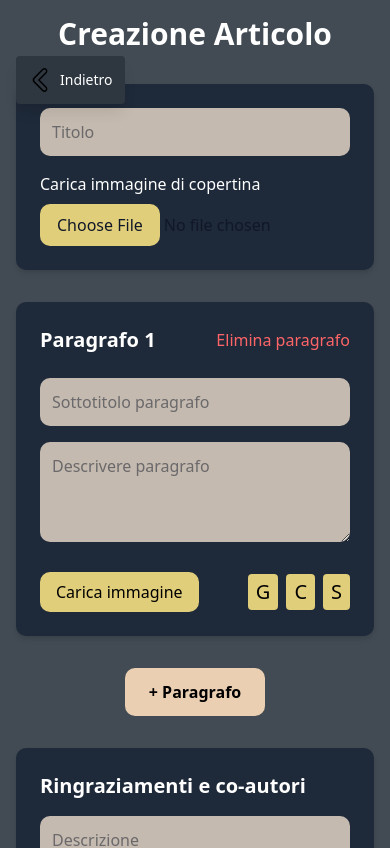
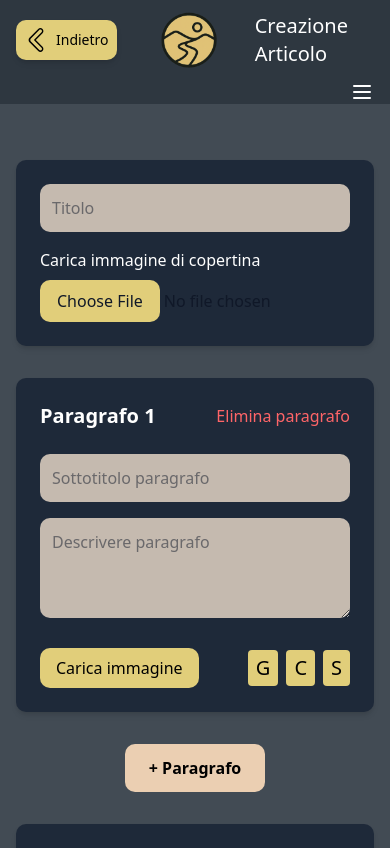
Before and after one commit to Pituzzu/Atrazzera, a React (Vite) app: page /post in a window 390 px wide. Shown: the top 848 px of the page. Built offline with nearby package versions, Linux system fonts and the light colour scheme.

Commit message:
navbar aggiornata

```diff
--- a/src/components/Navbar.jsx
+++ b/src/components/Navbar.jsx
@@ -1,48 +1,140 @@
-import { useState, useEffect } from 'react';
-import { Link } from 'react-router-dom';
+import { useState, useEffect } from "react";
+import { Link, useLocation } from "react-router-dom";
 
 function Navbar() {
   const [scrolled, setScrolled] = useState(false);
+  const location = useLocation();
+  const isHome = location.pathname === "/";
+  const isAdmin = location.pathname === "/admin";
 
   useEffect(() => {
     const handleScroll = () => {
-      if (window.scrollY > 100) {
-        setScrolled(true);
-      } else {
-        setScrolled(false);
-      }
+      setScrolled(window.scrollY > 100);
     };
-    window.addEventListener('scroll', handleScroll);
-    return () => window.removeEventListener('scroll', handleScroll);
+    window.addEventListener("scroll", handleScroll);
+    return () => window.removeEventListener("scroll", handleScroll);
   }, []);
 
+  let dynamicTitle = "";
+  if (location.pathname === "/articolo") {
+    dynamicTitle = "Titolo Articolo";
+  } else if (location.pathname === "/categoria") {
+    dynamicTitle = "Nome Categoria";
+  } else if (location.pathname === "/post") {
+    dynamicTitle = "Creazione Articolo";
+  }
+  // Per admin non mettiamo niente
+
   return (
-    <nav className={`fixed top-0 left-0 w-full z-50 transition-colors duration-300 ${scrolled ? "bg-white/10 backdrop-blur-md" : "bg-[#2e3740]"}`}>
+    <nav
+      className={`fixed top-0 left-0 w-full z-50 transition-colors duration-300 ${
+        scrolled ? "bg-white/10 backdrop-blur-md" : "bg-[#2e3740]"
+      }`}
+    >
       <div className="max-w-7xl mx-auto px-4 sm:px-6 lg:px-8">
-        <div className="flex justify-between items-center h-20">
-          {/* Logo */}
-          <div className="flex-shrink-0">
-            <Link to="/">
-              <img src="/Group 14.svg" alt="Logo aTrazzera" className="h-12" />
-            </Link>
+        {!isHome ? (
+          // Layout per pagine diverse dalla homepage: pulsante "Indietro" in card, logo centrato e titolo dinamico a destra (tranne in admin)
+          <div className="flex items-center justify-between h-20">
+            <div className="flex items-center w-full">
+              {/* Sezione sinistra: Pulsante "Indietro" in card */}
+              <div className="w-1/3 flex justify-start">
+                <Link
+                  to="/"
+                  className="inline-flex items-center bg-[#E1CE7A] p-2 rounded-lg shadow-md hover:bg-[#EBCFB2] transition"
+                >
+                  <img
+                    src="/BackArrow.svg"
+                    alt="Indietro"
+                    className="w-6 h-6"
+                  />
+                  <span className="text-black font-medium text-sm ml-2">
+                    Indietro
+                  </span>
+                </Link>
+              </div>
+              {/* Sezione centrale: Logo e titolo centrati e leggermente ingranditi */}
+              <div className="w-1/3 flex justify-center">
+                <Link to="/" className="flex items-center space-x-3">
+                  <img
+                    src="/logo.png"
+                    alt="Logo aTrazzera"
+                    className="h-20 w-auto"
+                  />
+                  <span className="text-white font-semibold text-xl hidden sm:block">
+                    'A trazzera
+                  </span>
+                </Link>
+              </div>
+              {/* Sezione destra: Titolo dinamico (vuoto in admin) */}
+              <div className="w-1/3 flex justify-end">
+                {!isAdmin && (
+                  <span className="text-white font-medium text-xl">
+                    {dynamicTitle}
+                  </span>
+                )}
+              </div>
+            </div>
           </div>
+        ) : (
+          // Layout per homepage: logo e titolo allineati a sinistra, logo ancora più grande, e menu a destra
+          <div className="flex items-center justify-between h-20">
+            <div className="flex items-center justify-start">
+              <Link to="/" className="flex items-center space-x-3">
+                <img
+                  src="/logo.png"
+                  alt="Logo aTrazzera"
+                  className="h-24 w-auto"
+                />
+                <span className="text-white font-semibold text-lg hidden sm:block">
+                  'A trazzera
+                </span>
+              </Link>
+            </div>
+            <div className="flex items-center">
+              <div className="hidden md:flex space-x-8 text-white font-medium text-sm">
+                <Link
+                  to="/chi-siamo"
+                  className="hover:text-yellow-300 transition"
+                >
+                  Chi Siamo
+                </Link>
+                <Link
+                  to="/valguarnera"
+                  className="hover:text-yellow-300 transition"
+                >
+                  Valguarnera
+                </Link>
+                <Link
+                  to="/sicilia"
+                  className="hover:text-yellow-300 transition"
+                >
+                  Sicilia
+                </Link>
+                <Link to="/eventi" className="hover:text-yellow-300 transition">
+                  Eventi
+                </Link>
+              </div>
+            </div>
+          </div>
+        )}
 
-          {/* Menu Desktop */}
-          <div className="hidden md:flex space-x-8 text-white font-medium text-sm">
-            <Link to="/chi-siamo" className="hover:text-yellow-300 transition">Chi Siamo</Link>
-            <Link to="/valguarnera" className="hover:text-yellow-300 transition">Valguarnera</Link>
-            <Link to="/sicilia" className="hover:text-yellow-300 transition">Sicilia</Link>
-            <Link to="/eventi" className="hover:text-yellow-300 transition">Eventi</Link>
-          </div>
-
-          {/* Hamburger Mobile */}
-          <div className="md:hidden">
-            <button className="text-white focus:outline-none">
-              <svg className="w-6 h-6" fill="none" stroke="currentColor" strokeWidth="2" viewBox="0 0 24 24">
-                <path strokeLinecap="round" strokeLinejoin="round" d="M4 6h16M4 12h16M4 18h16" />
-              </svg>
-            </button>
-          </div>
+        {/* Hamburger Mobile (visibile su tutte le pagine) */}
+        <div className="md:hidden flex items-center justify-end">
+          <button className="text-white focus:outline-none">
+            <svg
+              className="w-6 h-6"
+              fill="none"
+              stroke="currentColor"
+              strokeWidth="2"
+              viewBox="0 0 24 24"
+            >
+              <path
+                strokeLinecap="round"
+                strokeLinejoin="round"
+                d="M4 6h16M4 12h16M4 18h16"
+              />
+            </svg>
+          </button>
         </div>
       </div>
     </nav>
--- a/src/pages/Articolo.jsx
+++ b/src/pages/Articolo.jsx
@@ -1,20 +1,11 @@
-import Navbar from '../components/Navbar'
-import { Link } from 'react-router-dom'
+import Navbar from "../components/Navbar";
+import { Link } from "react-router-dom";
 
 function Articolo() {
   return (
     <div className="bg-[#424B54] text-white font-sans relative">
       {/* Navbar fissata in alto */}
       <Navbar />
-
-      {/* Pulsante "Indietro" fisso sulla sinistra */}
-      <Link
-        to="/"
-        className="fixed left-4 top-30 transform -translate-y-1/2 bg-[#2e3740] hover:bg-white/30 p-3 rounded shadow-lg flex items-center space-x-2 z-50"
-      >
-        <img src="/BackArrow.svg" alt="Indietro" className="w-6 h-6" />
-        <span className="text-sm font-medium">Indietro</span>
-      </Link>
 
       {/* Sezione copertina con titolo sovrapposto */}
       <div className="relative mt-20 bg-black">
@@ -35,9 +26,9 @@ function Articolo() {
         <div>
           <p className="text-lg text-gray-300 italic">
             Lorem Ipsum is simply dummy text of the printing and typesetting
-            industry. Lorem Ipsum has been the industry's standard dummy text ever
-            since the 1500s, when an unknown printer took a galley of type and scrambled
-            it to make a type specimen book.
+            industry. Lorem Ipsum has been the industry's standard dummy text
+            ever since the 1500s, when an unknown printer took a galley of type
+            and scrambled it to make a type specimen book.
           </p>
         </div>
 
@@ -52,20 +43,23 @@ function Articolo() {
         <div>
           <p className="text-lg text-gray-300 italic">
             Lorem Ipsum is simply dummy text of the printing and typesetting
-            industry. Lorem Ipsum has been the industry's standard dummy text ever
-            since the 1500s.
+            industry. Lorem Ipsum has been the industry's standard dummy text
+            ever since the 1500s.
           </p>
         </div>
 
         {/* Sottotitolo */}
         <div className="py-4">
-          <h2 className="text-xl text-yellow-300 font-semibold">Sottotitolo bellissimo</h2>
+          <h2 className="text-xl text-yellow-300 font-semibold">
+            Sottotitolo bellissimo
+          </h2>
         </div>
 
         <div>
           <p className="text-lg text-gray-300 italic">
-            Lorem Ipsum is simply dummy text of the printing and typesetting industry.
-            Lorem Ipsum has been the industry's standard dummy text ever since the 1500s.
+            Lorem Ipsum is simply dummy text of the printing and typesetting
+            industry. Lorem Ipsum has been the industry's standard dummy text
+            ever since the 1500s.
           </p>
         </div>
       </div>
@@ -86,15 +80,15 @@ function Articolo() {
           {/* Ringraziamenti e coautori */}
           <div>
             <p className="text-gray-300">
-        Ringraziamenti e coautori. It has survived not only five centuries, but also the leap
-        into electronic typesetting, remaining essentially unchanged.
+              Ringraziamenti e coautori. It has survived not only five
+              centuries, but also the leap into electronic typesetting,
+              remaining essentially unchanged.
             </p>
           </div>
         </div>
       </div>
-
     </div>
-  )
+  );
 }
 
-export default Articolo
+export default Articolo;
--- a/src/pages/Post.jsx
+++ b/src/pages/Post.jsx
@@ -1,5 +1,6 @@
 import { useRef } from 'react';
 import { Link } from 'react-router-dom';
+import Navbar from '../components/Navbar';
 
 function Post() {
   const fileInputRef = useRef(null);
@@ -10,18 +11,8 @@ function Post() {
   };
 
   return (
-    <div className="bg-[#424B54] text-white font-sans min-h-screen p-4">
-      {/* Header (senza navbar) */}
-      <div className="mb-8 text-center">
-        <h1 className="text-3xl font-bold">Creazione Articolo</h1>
-      </div>
-      <Link
-        to="/"
-        className="fixed left-4 top-20 transform -translate-y-1/2 bg-[#2e3740] hover:bg-white/30 p-3 rounded shadow-lg flex items-center space-x-2 z-50"
-      >
-        <img src="/BackArrow.svg" alt="Indietro" className="w-6 h-6" />
-        <span className="text-sm font-medium">Indietro</span>
-      </Link>
+    <div className="bg-[#424B54] text-white font-sans min-h-screen pt-40 p-4">
+      <Navbar />
       <form className="max-w-3xl mx-auto space-y-8">
         {/* Sezione Titolo e Copertina */}
         <div className="bg-gray-800 p-6 rounded-lg shadow-md">
```
Also changed, not shown: src/pages/Categoria.jsx (+18 -8 lines), src/pages/Home.jsx (+19 -9 lines), public/Group 14.svg (deleted), public/logo.png (added). Lines whose indentation alone changed are shown as unchanged.
